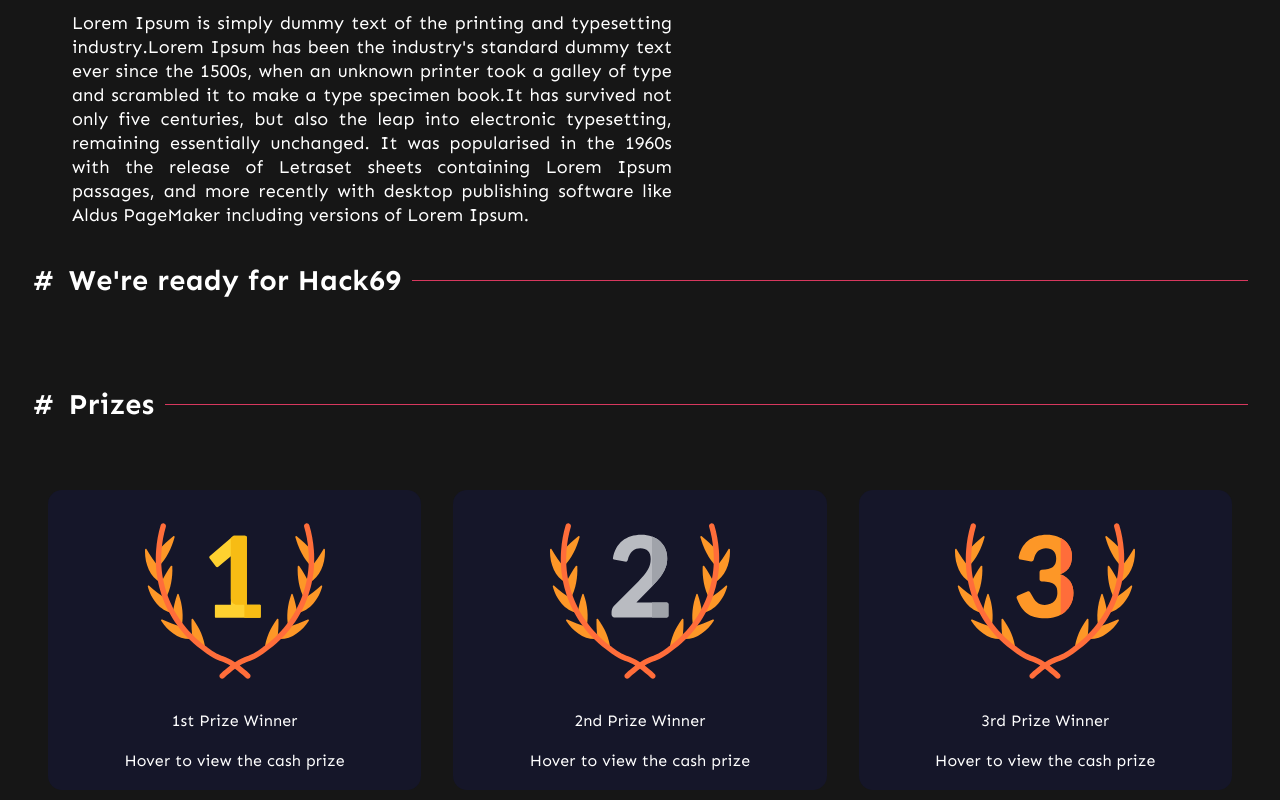
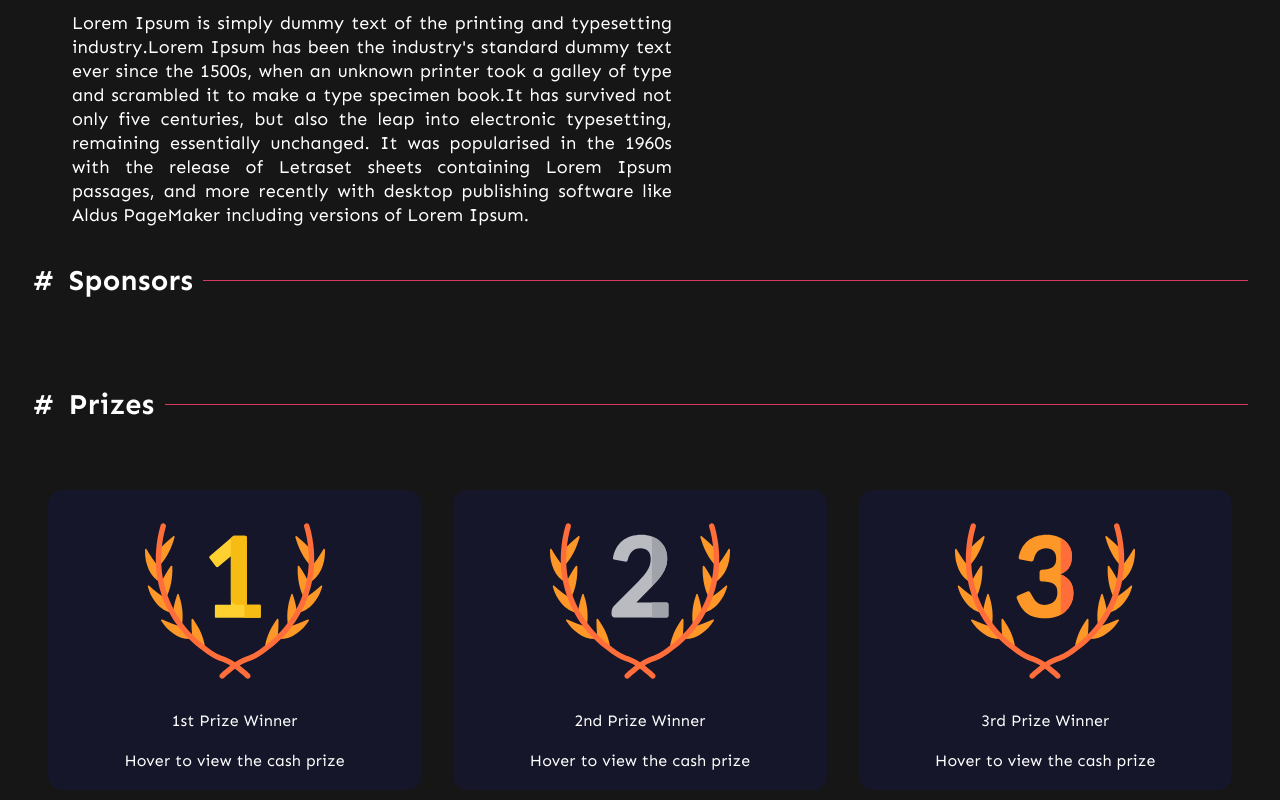
Before and after one commit to Sarvesh-SP/hackothsav, a plain HTML site: page index.html in a window 1280 px wide. Shown: the part 783-1583 px from the top of the page. Drawn offline with Linux system fonts and the light colour scheme.

Commit message:
Sponsors section addition

```diff
--- a/index.html
+++ b/index.html
@@ -63,7 +63,7 @@
 				<section class="content-section">
 					<div class="heading">
 						<h2 class="section-title">
-							We're ready for Hack69
+							Sponsors
 						</h2>
 						<div class="line"></div>
 					</div>
@@ -96,7 +96,6 @@
 					</div>
 				</div>
 			</div>
-
 			<div class="flip-card">
 				<div class="flip-card-inner">
 					<div class="flip-card-front">
@@ -109,7 +108,6 @@
 					</div>
 				</div>
 			</div>
-
 			<div class="flip-card">
 				<div class="flip-card-inner">
 					<div class="flip-card-front">
@@ -124,7 +122,6 @@
 			</div>
 		</section>
 		<!--prizes page End-------------------------------------------------------------------------------------- -->
-
 </body>
 
 </html>
```
